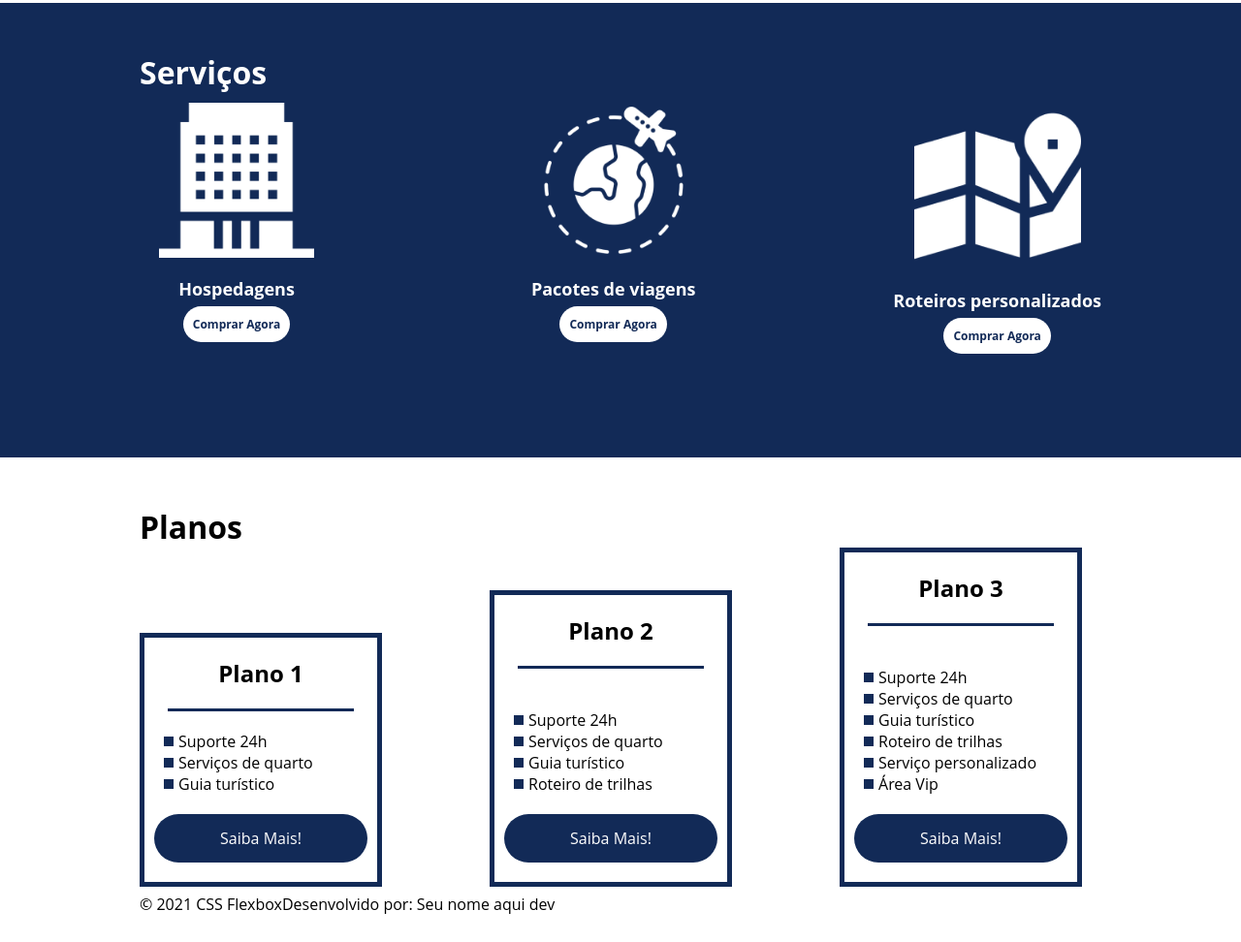
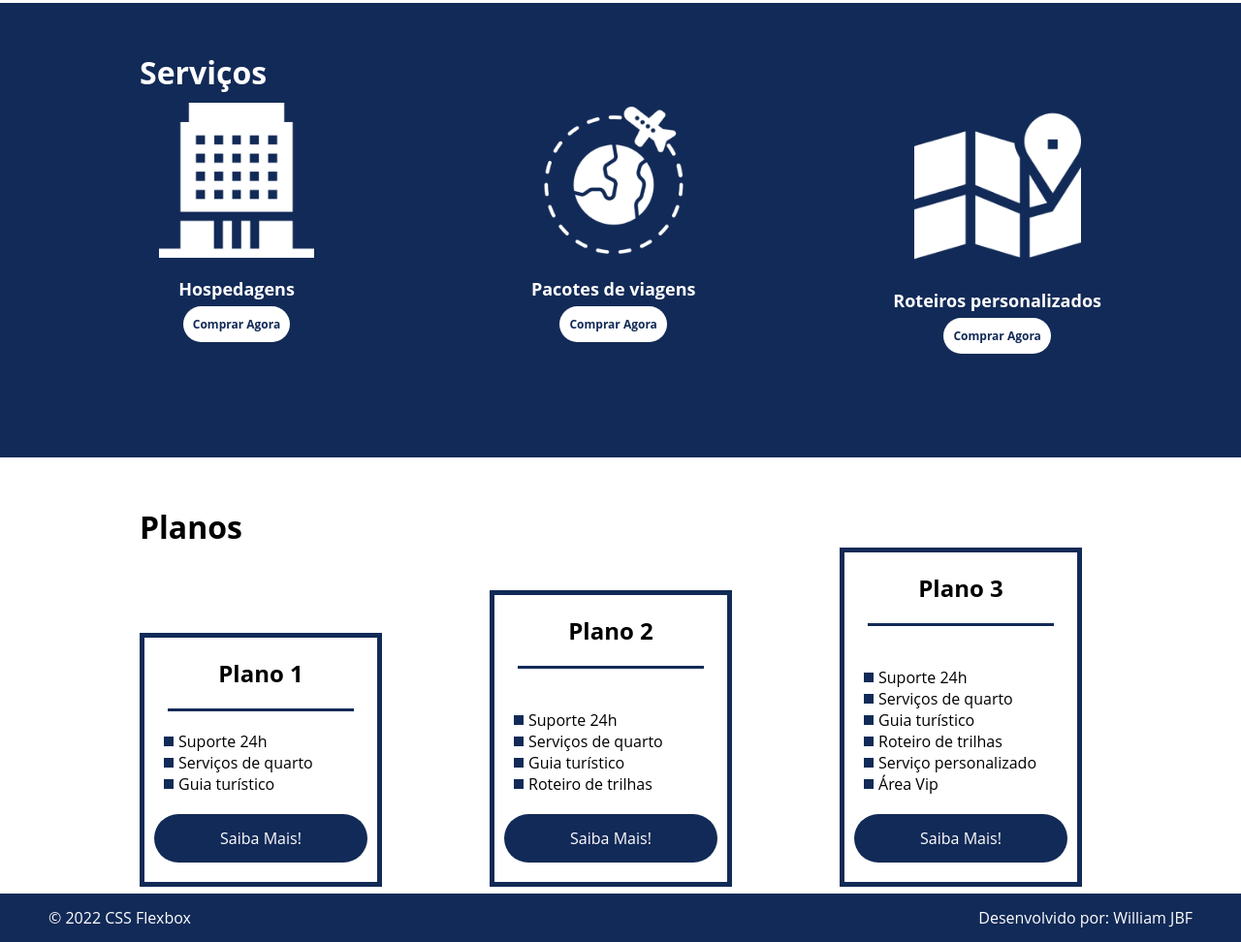
Before and after one commit to williamjbf/project-flexbox, a plain HTML site: page index.html in a window 1280 px wide. Shown: the part 1198-2170 px from the top of the page at 97% size. Before the commit the page ends 2142 px from the top, so only its background shows below. Drawn offline with Linux system fonts and the light colour scheme.

Commit message:
finalizado o style do footer

```diff
--- a/index.html
+++ b/index.html
@@ -117,9 +117,9 @@
 
     </div>
 
-    <footer class="flex-container">
-        <p>&copy; 2021 CSS Flexbox</p>
-        <p>Desenvolvido por: Seu nome aqui dev</p>
+    <footer class="footer">
+        <p>&copy; 2022 CSS Flexbox</p>
+        <p>Desenvolvido por: William JBF</p>
     </footer>
 </body>
 </html>
--- a/style.css
+++ b/style.css
@@ -231,3 +231,16 @@ header .menu{
     background-color: #122A57;
     margin-right: 5px;
 }
+.footer{
+    background-color: #122A57;
+    height: 50px;
+    display: flex;
+    align-items: center;
+    justify-content: space-between;
+    color: white;
+}
+
+.footer p{
+    margin-left: 50px;
+    margin-right: 50px;
+}
```
